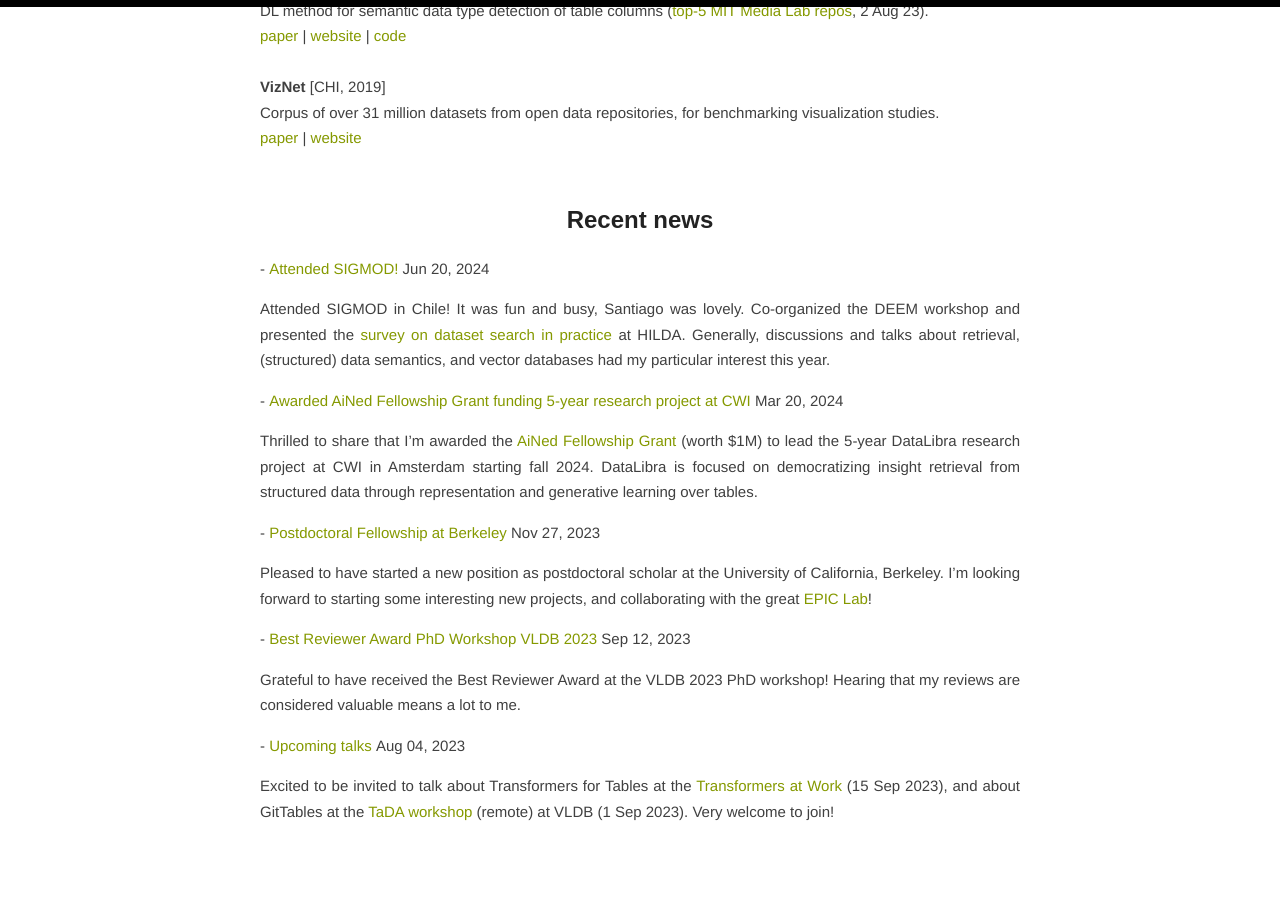
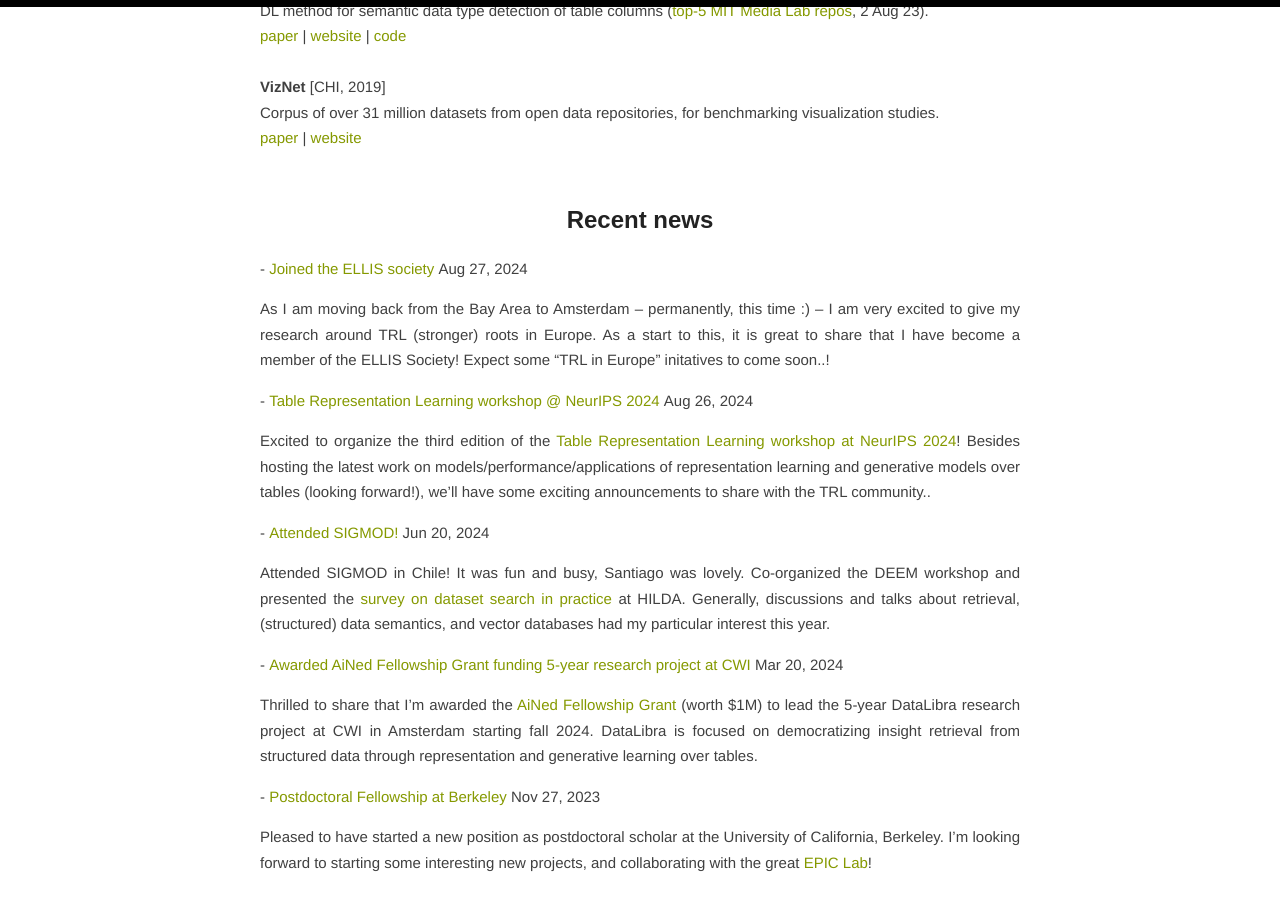
Before and after one commit to madelonhulsebos/madelonhulsebos.github.io, a Jekyll site: the page built from index.html, in a window 1280 px wide and 900 px high, scrolled down 1598 px. Built offline with Jekyll 4.4.1, drawn with Linux system fonts in a browser that asks for light colours; the list of posts is cut into pages by our own code; some of the changed text lies outside the part shown.

Commit message:
update news

```diff
--- /dev/null
+++ b/_posts/2024-08-26-trl-2024.md
@@ -0,0 +1,7 @@
+---
+layout: post
+title: "Table Representation Learning workshop @ NeurIPS 2024"
+categories: Service
+---
+
+Excited to organize the third edition of the <a href="https://table-representation-learning.github.io/" target="blank">Table Representation Learning workshop at NeurIPS 2024</a>! Besides hosting the latest work on models/performance/applications of representation learning and generative models over tables (looking forward!), we'll have some exciting announcements to share with the TRL community..
--- /dev/null
+++ b/_posts/2024-08-27-ellis-membership.md
@@ -0,0 +1,7 @@
+---
+layout: post
+title: "Joined the ELLIS society"
+categories: Work
+---
+
+As I am moving back from the Bay Area to Amsterdam -- permanently, this time :) -- I am very excited to give my research around TRL (stronger) roots in Europe. As a start to this, it is great to share that I have become a member of the ELLIS Society! Expect some "TRL in Europe" initatives to come soon..!
--- a/index.html
+++ b/index.html
@@ -17,7 +17,7 @@
  <div style="text-align: justify;">
 
   <h2>About me</h2>
-  I'm a postdoctoral fellow at UC Berkeley, and incoming faculty at CWI Amsterdam. I obtained my PhD at the University of Amsterdam with research at Sigma Computing and the MIT Media Lab. And before academia, I was a data scientist for 2+ years, working on automating ML-driven data analysis pipelines.
+  I'm a postdoctoral fellow at UC Berkeley, and incoming faculty at CWI Amsterdam. I obtained my PhD at the University of Amsterdam with research at Sigma Computing and the MIT Media Lab. Before academia, I was a data scientist for 2+ years, working on automating ML-driven data analysis pipelines.
   <p>
   I believe that tables are a promising modality for representation learning and generative models (e.g. LLMs): tables are everywhere and drive many high-value applications in organizations, from enterprises to governments.
   Therefore, I research <b>Table Representation Learning</b> (TRL) with the overall objective to make <b>insight retrieval from structured data a walk in the park</b> for everyone. Some of my research on this can be found below, but I also maintain an <a href="{{ site.baseurl }}/trl" target="blank">index of TRL research</a> in this emerging research area!
```
Also changed, not shown: _posts/2022-07-14-trl-2022.md (renamed from _posts/2022-07-14-trl-workshop-neurips.md).
